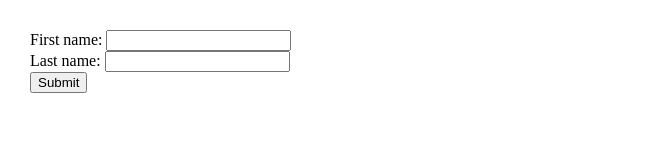
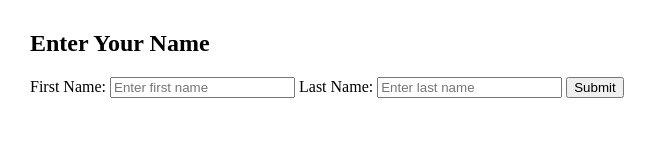
Before and after one commit to acciojob/form-login-adil088, a website: page main.html in a window 1280 px wide. Shown: the whole page, without its empty margins (0-657 px from the left). Drawn offline with Linux system fonts and the light colour scheme.

Commit message:
created a submission

```diff
--- a/main.html
+++ b/main.html
@@ -12,9 +12,14 @@
 </head>
 
 <body>
-	<form id="form1" onsubmit="getFormvalue(event)">
-        First name: <input type="text" name="fname" id="fname"><br>
-        Last name: <input type="text" name="lname" id="lname"><br>
+	<h2>Enter Your Name</h2>
+    <form id="nameForm" onsubmit="getFormvalue(event)">
+        <label for="fname">First Name:</label>
+        <input type="text" name="fname" id="fname" placeholder="Enter first name">
+
+        <label for="lname">Last Name:</label>
+        <input type="text" name="lname" id="lname" placeholder="Enter last name">
+
         <button type="submit">Submit</button>
     </form>
 
```
